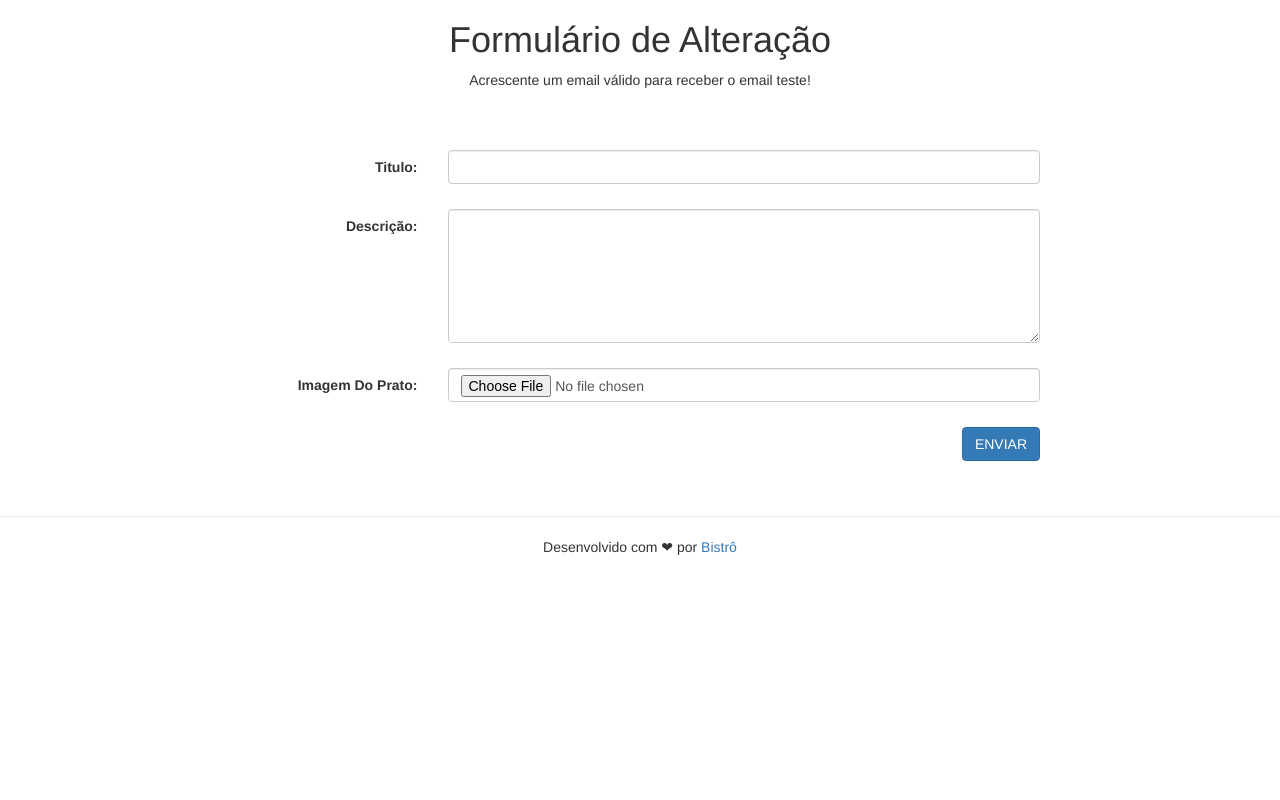
After one commit to guidionisio5/project_restaurante, a PHP site: page /admin/editar_alteracao.php in a window 1280 px wide. The commit adds this page. Run offline with PHP 8.4, Linux system fonts and the light colour scheme; data that the repository does not hold is empty; some libraries are stand-ins or nearby versions.

Commit message:
alteracao sobre nos

```diff
--- /dev/null
+++ b/admin/editar_alteracao.php
@@ -0,0 +1,84 @@
+<?php
+include_once('../includes/conexao.php');
+?>
+<html>
+    <head>
+        <meta charset="UTF-8">
+        <meta name="viewport" content="width=device-width, initial-scale=1.0">
+        <meta name="description" content="Código fonte formulario php"/>
+        <meta name="keywords" content="formulario php, bootstrap, bootstrap validator"/>
+        <title>Alterar Site</title>
+
+        <link rel="stylesheet" type="text/css" href="https://cdnjs.cloudflare.com/ajax/libs/twitter-bootstrap/3.3.7/css/bootstrap.css" />
+        <style>
+            main, footer, .mensagem-alerta{
+                text-align: center;
+            }
+            form{
+                max-width: 800px;
+                padding-top: 30px;
+                display: block;
+                margin: 0 auto;
+            }
+            .mensagem-alerta{
+                max-width: 500px;
+                margin: 20px auto;
+            }
+        </style>
+
+    </head>
+    <body>
+        <main class="container">
+            <h1>Formulário de Alteração</h1>
+            <p>Acrescente um email válido para receber o email teste!</p>
+            <br>
+            <form class="form-horizontal" action="atualizar_alteracao.php" method="post" role="form" data-toggle="" enctype="multipart/form-data">
+                <?php
+                    $sql = "SELECT * FROM tb_alteracao";
+
+                    $res = $conexao->query($sql);
+                    $d = mysqli_fetch_assoc($res);
+                ?>
+                <div class="form-group">
+                    <label class="control-label col-sm-3">Titulo:</label>
+                    <div class="col-sm-9">
+                        <input type="text" class="form-control" name="titulo" id="titulo" placeholder="<?php echo $d['titulo']?>" >
+                        <div class="help-block with-errors"></div>
+                    </div>
+                </div>
+                <div class="form-group">
+                    <label class="control-label col-sm-3">Descrição:</label>
+                    <div class="col-sm-9">
+                        <textarea class="form-control" id="exampleTextarea" rows="6"
+                                  id="descricao" name="descricao" placeholder="<?php echo $d['descricao']?>" required></textarea>
+                        <div class="help-block with-errors"></div>
+                    </div>
+                </div>
+                <div class="form-group">
+                    <label class="control-label col-sm-3">Imagem Do Prato:</label>
+                    <div class="col-sm-9">
+                        <input type="file" class="form-control" name="imagem" id="imagem" placeholder="100" required>
+                        <div class="help-block with-errors"></div>
+                    </div>
+                </div>
+                <div class="form-group">
+                    <div class="col-md-12 text-right">
+                        <input class = "btn btn-primary" id="submit" name="btnSend" type="submit" value="ENVIAR">
+                        <a name="formulario"></a>
+                        <div class="mensagem-alerta"></div>
+                    </div>
+                </div>
+            </form>
+        </main>
+        <footer>
+            <hr>
+            <div class="copyright">Desenvolvido com ❤ por
+                <a href="" target="_blank">Bistrô</a>
+            </div>
+        </footer>
+        <script src="https://code.jquery.com/jquery-3.2.1.min.js"></script>
+        <script src="https://cdnjs.cloudflare.com/ajax/libs/twitter-bootstrap/3.3.7/js/bootstrap.min.js"></script>
+        <script src="https://cdnjs.cloudflare.com/ajax/libs/1000hz-bootstrap-validator/0.11.9/validator.min.js"></script>
+
+    </body>
+</html>
```
Also changed, not shown: admin/atualizar_alteracao.php (added, +30 -0 lines), index.php (+11 -19 lines), img/alteracao/2ae038a861db7a839afb727b24351f7f.jpg (added), img/cardapio/seila.jpg (deleted).
